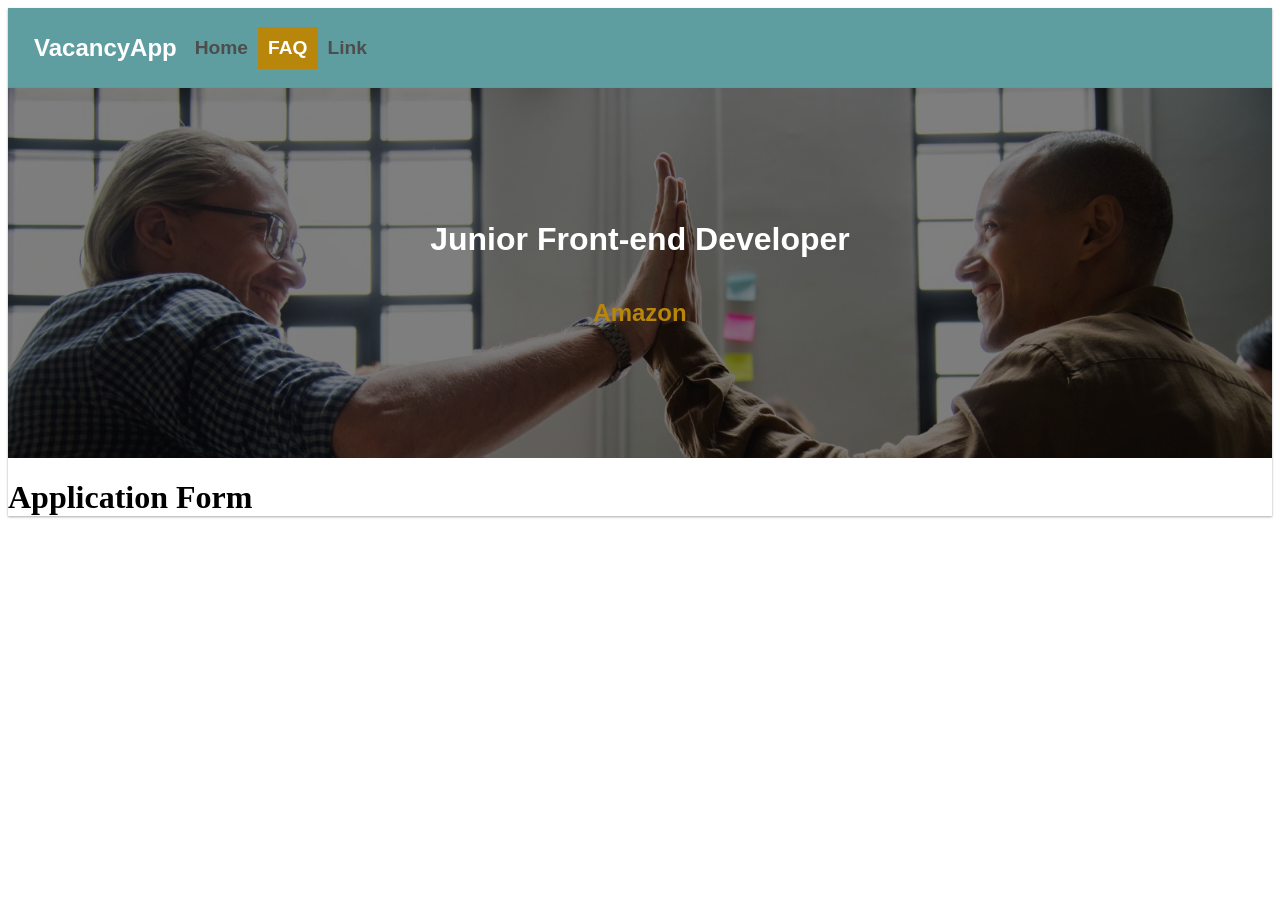
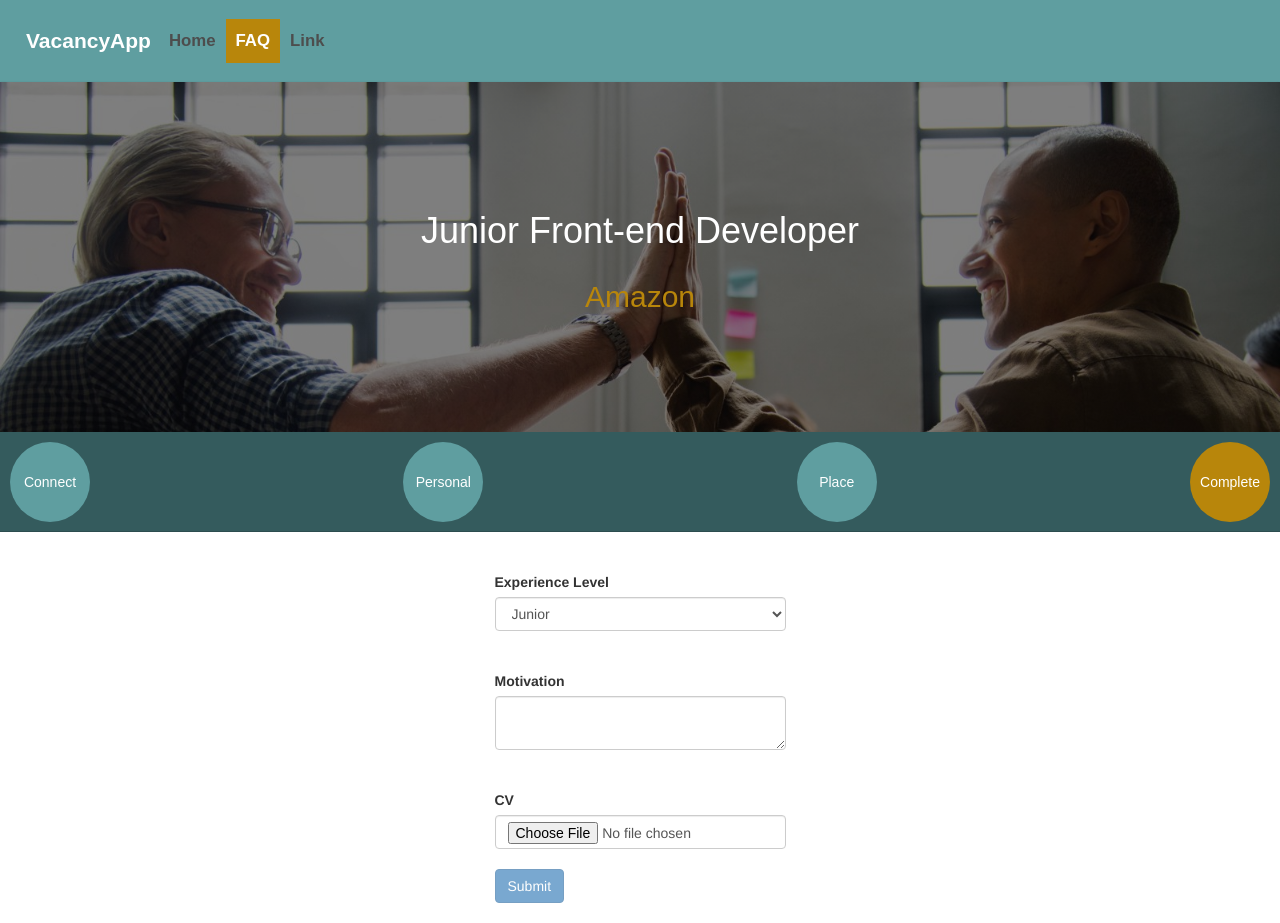
Before and after one commit to mpisters/VacancyApp, an Angular app: page / in a window 1280 px wide. Before the commit the page ends 800 px from the top, so only its background shows below. Built offline with nearby package versions, Linux system fonts and the light colour scheme.

Commit message:
start of form

```diff
--- a/angular.json
+++ b/angular.json
@@ -23,6 +23,7 @@
               "src/assets"
             ],
             "styles": [
+              "node_modules/bootstrap/dist/css/bootstrap.min.css",
               "src/styles.css"
             ],
             "scripts": [],
--- a/src/app/app.component.ts
+++ b/src/app/app.component.ts
@@ -8,7 +8,8 @@ import {Vacancy} from './shared/vacancy.model';
 })
 export class AppComponent {
   title = 'VacancyApp';
-  exampleVacancy = new Vacancy('Junior Front-end Developer',
+  exampleVacancy = new Vacancy(1,
+    'Junior Front-end Developer',
     'Amazon',
     'Lorem ipsum dolor sit amet, consectetur adipiscing elit. Duis rhoncus, diam ' +
     'sed molestie convallis, nisi lectus cursus nibh, non maximus leo ' +
--- a/src/app/app.module.ts
+++ b/src/app/app.module.ts
@@ -7,6 +7,7 @@ import { NavbarComponent } from './navbar/navbar.component';
 import { FooterComponent } from './footer/footer.component';
 import { ApplicationFormComponent } from './application-form/application-form.component';
 import { ApplicationPageComponent } from './application-page/application-page.component';
+import {ReactiveFormsModule} from '@angular/forms';
 
 @NgModule({
   declarations: [
@@ -18,7 +19,8 @@ import { ApplicationPageComponent } from './application-page/application-page.co
   ],
   imports: [
     BrowserModule,
-    AppRoutingModule
+    AppRoutingModule,
+    ReactiveFormsModule
   ],
   providers: [],
   bootstrap: [AppComponent]
--- a/src/app/application-form/application-form.component.css
+++ b/src/app/application-form/application-form.component.css
@@ -0,0 +1,43 @@
+.progress-bar{
+  display: flex;
+  flex-direction: row;
+  justify-content: space-between;
+  font-family: sans-serif;
+  padding: 10px;
+  width: 100%;
+  background-color: #345b5d;
+  color: white;
+  font-size: 1em;
+}
+
+.progress-bar__step{
+  width: 80px;
+  height: 80px;
+  border-radius: 50%;
+  line-height: 80px;
+  text-align: center;
+  background: cadetblue;
+}
+
+.progress-bar__step_active{
+  background-color: darkgoldenrod;
+}
+
+.application-form {
+  padding: 10px;
+  display: flex;
+  justify-content: center;
+}
+.application-form__connect, .application-form__personal-information, .application-form__place, .application-form__applicationInformation, .app-application-form__final{
+  margin: 10px;
+  max-width: 100%;
+}
+
+.application-form__item{
+  padding-top: 20px;
+  padding-bottom: 20px;
+}
+
+input.ng-invalid.ng-touched, select.ng-invalid.ng-touched {
+  border: 1px solid red;
+}
--- a/src/app/application-form/application-form.component.html
+++ b/src/app/application-form/application-form.component.html
@@ -1 +1,90 @@
-<h1>Application Form</h1>
+<div class="progress-bar">
+  <div  [ngClass]="{'progress-bar__step_active': currentStep === 1}" class="progress-bar__step"><p>Connect</p>
+  </div>
+  <div [ngClass]="{'progress-bar__step_active': currentStep === 2}" class="progress-bar__step"><p>Personal</p>
+  </div>
+  <div  [ngClass]="{'progress-bar__step_active': currentStep === 3}"class="progress-bar__step"><p>Place</p>
+  </div>
+  <div [ngClass]="{'progress-bar__step_active': currentStep === 4}" class="progress-bar__step"><p>Complete</p>
+  </div>
+</div>
+<form [formGroup]="applicationForm" class="application-form" (ngSubmit)="onSubmit()">
+  <div *ngIf="currentStep === 1" formGroupName="connect" class="application-form__connect">
+    <div class="application-form__item">
+      <label for="email">Email</label>
+      <input type="email" id="email" formControlName="email" class="form-control">
+      <span class="help-block" *ngIf="invalidInputValue('connect.email')">Please enter a valid email.</span>
+    </div>
+    <div class="application-form__item">
+      <label for="phoneNumber">Phone Number</label>
+      <input id="phoneNumber" formControlName="phoneNumber" class="form-control">
+      <span class="help-block" *ngIf="invalidInputValue('connect.phoneNumber') && applicationForm.get('connect.phoneNumber').errors['isNotDutchPhoneNumber']">Please enter a valid phone number.</span>
+
+    </div>
+    <button class="btn btn-primary"  [disabled]="!applicationForm.get('connect').valid" (click)="toNext()">Next</button>
+  </div>
+  <div *ngIf="currentStep === 2" formGroupName="personalInformation" class="application-form__personal-information">
+    <div class="application-form__item">
+      <label for="firstName">First Name</label>
+      <input id="firstName" formControlName="firstName" class="form-control">
+      <span class="help-block" *ngIf="invalidInputValue('personalInformation.firstName')">Please enter your first name.</span>
+
+    </div>
+    <div class="application-form__item">
+      <label for="middleName">Middle Name</label>
+      <input id="middleName" formControlName="middleName" class="form-control">
+    </div>
+    <div class="application-form__item">
+      <label for="lastName">Last Name</label>
+      <input id="lastName" formControlName="lastName" class="form-control">
+      <span class="help-block" *ngIf="invalidInputValue('personalInformation.lastName')">Please enter your last name.</span>
+
+    </div>
+    <div class="application-form__item">
+      <label for="dateOfBirth">Date of Birth</label>
+      <input id="dateOfBirth" formControlName="dateOfBirth" class="form-control">
+      <span class="help-block" *ngIf="invalidInputValue('personalInformation.dataOfBirth')">Please enter your date of birth.</span>
+    </div>
+    <button class="btn btn-primary"  [disabled]="!applicationForm.get('personalInformation').valid" (click)="toNext()">Next</button>
+  </div>
+  <div *ngIf="currentStep === 3" formGroupName="place" class="application-form__place">
+    <div class="application-form__item">
+      <label for="zipCode">Zip Code</label>
+      <input id="zipCode" formControlName="zipCode" class="form-control">
+      <span class="help-block" *ngIf="invalidInputValue('place.zipCode') && applicationForm.get('place.zipCode').errors['isNotDutchZipCode']">Please enter a valid zip code.</span>
+    </div>
+    <div class="application-form__item">
+      <label for="houseNumber">House Number</label>
+      <input id="houseNumber" formControlName="houseNumber" class="form-control">
+      <span class="help-block" *ngIf="invalidInputValue('place.houseNumber')">Please enter a valid house number.</span>
+    </div>
+    <button class="btn btn-primary"  [disabled]="!applicationForm.get('place').valid" (click)="toNext()">Next</button>
+    <!--Add toevoeging housenumber-->
+  </div>
+  <div *ngIf="currentStep === 4" formGroupName="applicationInformation" class="application-form__applicationInformation">
+    <div class="application-form__item">
+      <label for="experienceLevel">Experience Level</label>
+      <select id="experienceLevel" class="form-control">
+        <option [value]="'Junior'">Junior</option>
+        <option [value]="'Junior'">Medior</option>
+        <option [value]="'Junior'">Senior</option>
+      </select>
+    </div>
+    <div class="application-form__item">
+      <label for="motivation">Motivation</label>
+      <textarea id="motivation" formControlName="motivation" class="form-control"></textarea>
+    </div>
+    <div class="application-form__item">
+      <label for="CV">CV</label>
+      <input type="file" id="CV" formControlName="CV" class="form-control" (change)="onFileChange($event)">
+      <span class="help-block" *ngIf="invalidInputValue('applicationInformation.CV') && applicationForm.get('applicationInformation.CV').errors['notAllowedExtensionFile']">Please upload a valid CV.</span>
+    </div>
+    <button class="btn btn-primary"  [disabled]="!applicationForm.valid" (click)="onSubmit()">Submit</button>
+
+  </div>
+  <div *ngIf="currentStep === 5" class="application-form__final">
+    <h1>Thank you for your application!
+    </h1>
+    <p>We will contact you as soon as possible.</p>
+  </div>
+</form>
--- a/src/app/application-form/application-form.component.ts
+++ b/src/app/application-form/application-form.component.ts
@@ -1,4 +1,5 @@
-import { Component, OnInit } from '@angular/core';
+import {ChangeDetectorRef, Component, OnInit} from '@angular/core';
+import {FormControl, FormGroup, Validators} from '@angular/forms';
 
 @Component({
   selector: 'app-application-form',
@@ -6,10 +7,103 @@ import { Component, OnInit } from '@angular/core';
   styleUrls: ['./application-form.component.css']
 })
 export class ApplicationFormComponent implements OnInit {
+  applicationForm: FormGroup;
+  currentStep = 4;
 
-  constructor() { }
+  constructor(private cd: ChangeDetectorRef) {
+  }
 
   ngOnInit() {
+    this.applicationForm = new FormGroup(
+      {
+        connect: new FormGroup({
+          email: new FormControl(null, [Validators.required, Validators.email]),
+          phoneNumber: new FormControl(null, [Validators.required, this.isDutchPhoneNumber.bind(this)]),
+        }),
+        personalInformation: new FormGroup({
+          firstName: new FormControl(null, Validators.required),
+          middleName: new FormControl(null),
+          lastName: new FormControl(null, [Validators.required]),
+          dateOfBirth: new FormControl(null, Validators.required)
+        }),
+        place: new FormGroup({
+          zipCode: new FormControl(null, [Validators.required, this.isDutchZipCode.bind(this)]),
+          houseNumber: new FormControl(null, [Validators.required, Validators.min(1), Validators.max(1000000)]),
+        }),
+        applicationInformation: new FormGroup({
+          experienceLevel: new FormControl('junior', [Validators.required]),
+          motivation: new FormControl(null),
+          CV: new FormControl(null, [this.allowedFileExtention.bind(this)])
+        })
+      });
+  }
+
+
+  isDutchZipCode(control: FormControl) {
+    const regexDutchZipCode = new RegExp(/^\d{4} ?[a-z]{2}$/i);
+    if (!regexDutchZipCode.test(control.value)) {
+      return {isNotDutchZipCode: true};
+    }
+    return null;
+  }
+
+  allowedFileExtention(control: FormControl) {
+    const allowedExtensions = ['doc', 'docx', 'pdf', 'rtf', 'txt'];
+    if (control.value !== null) {
+      console.log(control.value);
+      const extensionFile = control.value.split('.').pop();
+      if (allowedExtensions.indexOf(extensionFile) === -1) {
+        return {notAllowedExtensionFile: true};
+      }
+      return null;
+    }
+    return null;
+  }
+
+  isDutchPhoneNumber(control: FormControl) {
+    const dutchRegexPhoneNumber = new RegExp(/^((\+|00(\s|\s?\-\s?)?)31(\s|\s?\-\s?)?(\(0\)[\-\s]?)?|0)[1-9]((\s|\s?\-\s?)?[0-9])((\s|\s?-\s?)?[0-9])((\s|\s?-\s?)?[0-9])\s?[0-9]\s?[0-9]\s?[0-9]\s?[0-9]\s?[0-9]$/g);
+    if (!dutchRegexPhoneNumber.test(control.value)) {
+      return {isNotDutchPhoneNumber: true};
+    }
+    return null;
+  }
+
+  toNext() {
+    console.log(this.applicationForm);
+    console.log(this.applicationForm.get('connect').valid);
+    this.currentStep++;
+  }
+
+  onSubmit() {
+    this.currentStep++;
+    console.log(this.applicationForm);
+  }
+
+  invalidInputValue(nameInput: string) {
+    if (this.applicationForm.get(nameInput)) {
+      return !this.applicationForm.get(nameInput).valid && this.applicationForm.get(nameInput).touched;
+    }
+    return false;
+  }
+
+  onFileChange(event) {
+    const reader = new FileReader();
+
+    if (event.target.files && event.target.files.length) {
+      const [file] = event.target.files;
+      reader.readAsDataURL(file);
+
+      reader.onload = () => {
+        this.applicationForm.patchValue({
+          applicationInformation: {
+            CV: reader.result
+          }
+        });
+
+        // need to run CD since file load runs outside of zone
+        this.cd.markForCheck();
+      };
+    }
   }
 
 }
--- a/src/app/navbar/navbar.component.css
+++ b/src/app/navbar/navbar.component.css
@@ -1,4 +1,4 @@
-.navbar {
+.header {
   background-color: cadetblue;
   display: flex;
   padding: 16px;
@@ -8,17 +8,17 @@
   transition: all 0.3s cubic-bezier(.25,.8,.25,1);
 }
 
-.navbar__link-brand {
+.header__link-brand {
   padding: 10px;
   font-size: 1.5em;
   font-weight: 900;
 }
 
-.navbar__link {
+.header__link {
   padding-right: 8px;
 }
 
-.navbar__items {
+.header__items {
   color: #4d4d4d;
   font-size: 1.2em;
   font-weight: 700;
@@ -26,43 +26,43 @@
   align-items: center;
 }
 
-.navbar__link-toggle {
+.header__link-toggle {
   display: none;
 }
 
-.navbar__items__item {
+.header__items__item {
   padding: 10px;
 }
 
-.navbar__items__item_active {
+.header__items__item_active {
   background-color: darkgoldenrod;
   color: white;
 }
 
 @media only screen and (max-width: 768px) {
-  .navbar__items,
-  .navbar {
+  .header__items,
+  .header {
     flex-direction: column;
     align-items: flex-start;
   }
 
-  .navbar__items__item {
+  .header__items__item {
     padding-left: 10px;
   }
 
-  .navbar__items {
+  .header__items {
     display: none;
   }
 
-  .navbar__items--right {
+  .header__items--right {
     margin-left: 0;
   }
 
-  .navbar__toggleShow {
+  .header__toggleShow {
     display: flex;
   }
 
-  .navbar__link-toggle {
+  .header__link-toggle {
     justify-content: center;
     align-self: flex-end;
     display: initial;
--- a/src/app/navbar/navbar.component.html
+++ b/src/app/navbar/navbar.component.html
@@ -1,18 +1,18 @@
-<div class="navbar">
-  <div class="navbar__link navbar__link-brand">
+<div class="header">
+  <div class="header__link header__link-brand">
     VacancyApp
   </div>
-  <div class="navbar__link navbar__link-toggle" (click)="openMenu()">
+  <div class="header__link header__link-toggle" (click)="openMenu()">
     <i class="fas fa-bars"></i>
   </div>
-  <nav class="navbar__items">
-    <div class="navbar__link navbar__items__item">
+  <nav class="header__items">
+    <div class="header__link header__items__item">
       Home
     </div>
-    <div class="navbar__link navbar__items__item navbar__items__item_active">
+    <div class="header__link header__items__item header__items__item_active">
       FAQ
     </div>
-    <div class="navbar__link navbar__items__item">
+    <div class="header__link header__items__item">
       Link
     </div>
   </nav>
--- a/src/app/navbar/navbar.component.ts
+++ b/src/app/navbar/navbar.component.ts
@@ -14,8 +14,8 @@ export class NavbarComponent implements OnInit {
   }
 
   openMenu(): void {
-    const navs = document.querySelectorAll('.navbar__items');
-    navs.forEach(nav => nav.classList.toggle('navbar__toggleShow'));
+    const navs = document.querySelectorAll('.header__items');
+    navs.forEach(nav => nav.classList.toggle('header__toggleShow'));
   }
 
 }
--- a/src/app/shared/vacancy.model.ts
+++ b/src/app/shared/vacancy.model.ts
@@ -1,7 +1,9 @@
 export class Vacancy {
-  constructor(public title: string,
+  constructor(public id: number,
+              public title: string,
               public company: string,
               public description: string,
               public skills: string[],
-              public offered: string[]) {}
+              public offered: string[]) {
+  }
 }
```
